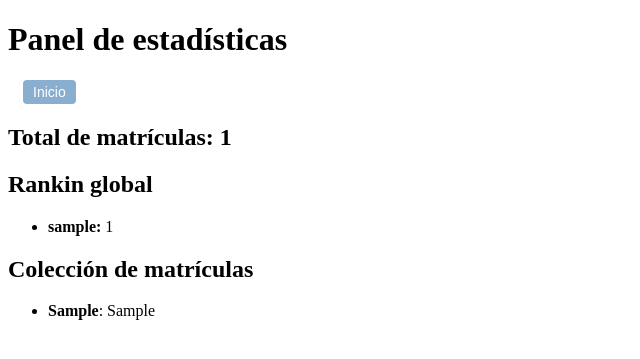
After one commit to CurroAyala/matriculas, a Django app: page /estadisticas/ in a window 1280 px wide. The commit adds this page. Shown: the top 359 px of the page, without its empty margins (0-640 px from the left). Run offline with Django 5.2, Linux system fonts and the light colour scheme; a user stored in the database is signed in; tables that the repository leaves empty hold one stand-in row (values such as "Sample post").

Commit message:
Panel de estadísticas añadido

```diff
--- a/core/urls.py
+++ b/core/urls.py
@@ -7,4 +7,5 @@ urlpatterns = [
     path('accounts/', include('django.contrib.auth.urls')),
     path('registro/', views.registro, name='registro'),
     path('', views.inicio, name='inicio'),
+    path('estadisticas/', views.estadisticas, name='estadisticas'),
 ]
--- a/juego/services/services.py
+++ b/juego/services/services.py
@@ -1,3 +1,5 @@
+from django.contrib.auth.models import User
+from django.db.models import Count, Q
 from ..models import Matricula
 from .matriculas import generar_letras, validar_respuesta
 
@@ -65,3 +67,35 @@ def saltar_matricula_activa(usuario_):
         usuario=usuario_,
         respuesta__isnull=True
     ).delete()
+
+
+# -------------
+# ESTADÍSTICAS
+# -------------
+
+def obtener_rankin(): # Hecho con IA (Gemini)
+    rankin = User.objects.annotate(
+        total_palabras=Count('matriculas', filter=Q(matriculas__respuesta__isnull=False))
+    ).order_by('-total_palabras')[:5]
+
+    res = {u.username: u.total_palabras for u in rankin}
+
+    return res
+
+
+def obtener_total(usuario_):
+    total_matriculas = Matricula.objects.filter(
+        usuario=usuario_,
+        respuesta__isnull=False
+    ).count()
+
+    return total_matriculas
+
+
+def obtener_coleccion(usuario_):
+    matriculas = Matricula.objects.filter(
+        usuario=usuario_,
+        respuesta__isnull=False
+    ).order_by('-id')
+
+    return matriculas
--- /dev/null
+++ b/juego/templates/juego/estadisticas.html
@@ -0,0 +1,47 @@
+<!DOCTYPE html>
+<html lang="es">
+<head>
+    <meta charset="UTF-8">
+    <title>Estadísticas</title>
+</head>
+<body>
+    <h1>Panel de estadísticas</h1>
+
+    <form method="POST" action="{% url 'inicio' %}" style="display: inline-block; margin-left: 15px;">
+        {% csrf_token %}
+        <button type="submit" style="background-color: #8aaecf; color: white; border: none; padding: 4px 10px; cursor: pointer; border-radius: 4px; font-size: 14px;">
+            Inicio
+        </button>
+    </form>
+
+
+
+    <h2>Total de matrículas: {{ total }}</h2>
+
+
+    {% if rankin %}
+    <h2>Rankin global</h2>
+    <ul>
+        {% for clave, valor in rankin.items %}
+            <li><strong>{{ clave }}:</strong> {{ valor }}</li>
+        {% endfor %}
+    </ul>
+    {% endif %}
+
+
+    <h2>Colección de matrículas</h2>
+    {% if coleccion%}
+    <ul>
+        {% for matricula in coleccion %}
+            <li>
+                <strong>{{ matricula.letras }}</strong>: {{ matricula.respuesta }}
+            </li>
+        {% empty %}
+        <li>No se han encontrado registros en la base de datos.</li>
+        {% endfor %}
+    </ul>
+    {% endif %}
+
+
+</body>
+</html>
--- a/juego/views.py
+++ b/juego/views.py
@@ -3,7 +3,7 @@ from django.contrib.auth.decorators import login_required
 from django.contrib.auth.forms import UserCreationForm
 from django.contrib.auth import login
 from django.contrib import messages
-from .services.services import inicializar, procesar_intento, saltar_matricula_activa
+from .services.services import inicializar, procesar_intento, saltar_matricula_activa, obtener_total, obtener_rankin, obtener_coleccion
 
 
 # ---------
@@ -77,3 +77,23 @@ def inicio(request):
     }
 
     return render(request, 'juego/inicio.html', contexto)
+
+
+# -------------
+# ESTADÍSTICAS
+# -------------
+
+@login_required
+def estadisticas(request):
+
+    rankin = obtener_rankin()
+    total = obtener_total(request.user)
+    coleccion = obtener_coleccion(request.user)
+
+    contexto = {
+        'rankin': rankin,
+        'total': total,
+        'coleccion': coleccion
+    }
+
+    return render(request, 'juego/estadisticas.html', contexto)
```
Also changed, not shown: juego/templates/juego/inicio.html (+12 -5 lines).
